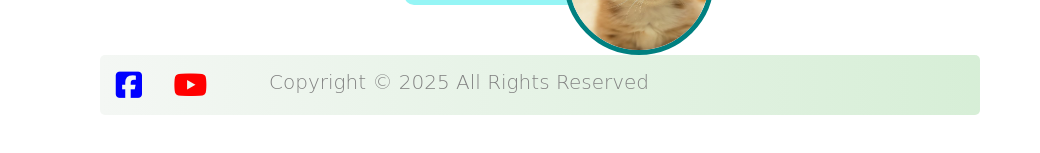
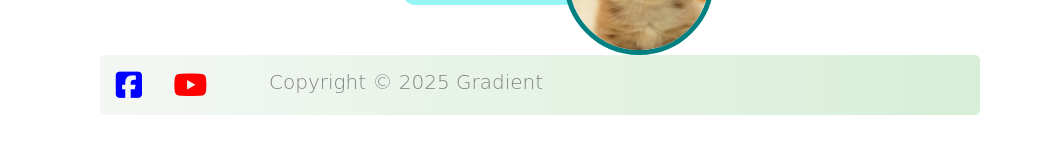
Before and after one commit to Nayem790/Evalution5-ID-041-A2-, a plain HTML site: page index.html in a window 1280 px wide. Shown: the part 357-510 px from the top of the page, without its empty margins (0-1040 px from the left). Drawn offline with Linux system fonts and the light colour scheme; a web font is replaced by a local one.

Commit message:
Update index.html

```diff
--- a/index.html
+++ b/index.html
@@ -31,7 +31,7 @@
         <i class="fa-brands fa-square-facebook"></i>
         <i class="fa-brands fa-youtube"></i>
       </div>
-      <p class="cpy">Copyright &copy; 2025 All Rights Reserved</p>
+      <p class="cpy">Copyright &copy; 2025 Gradient</p>
     </footer>
 </body>
 
```
